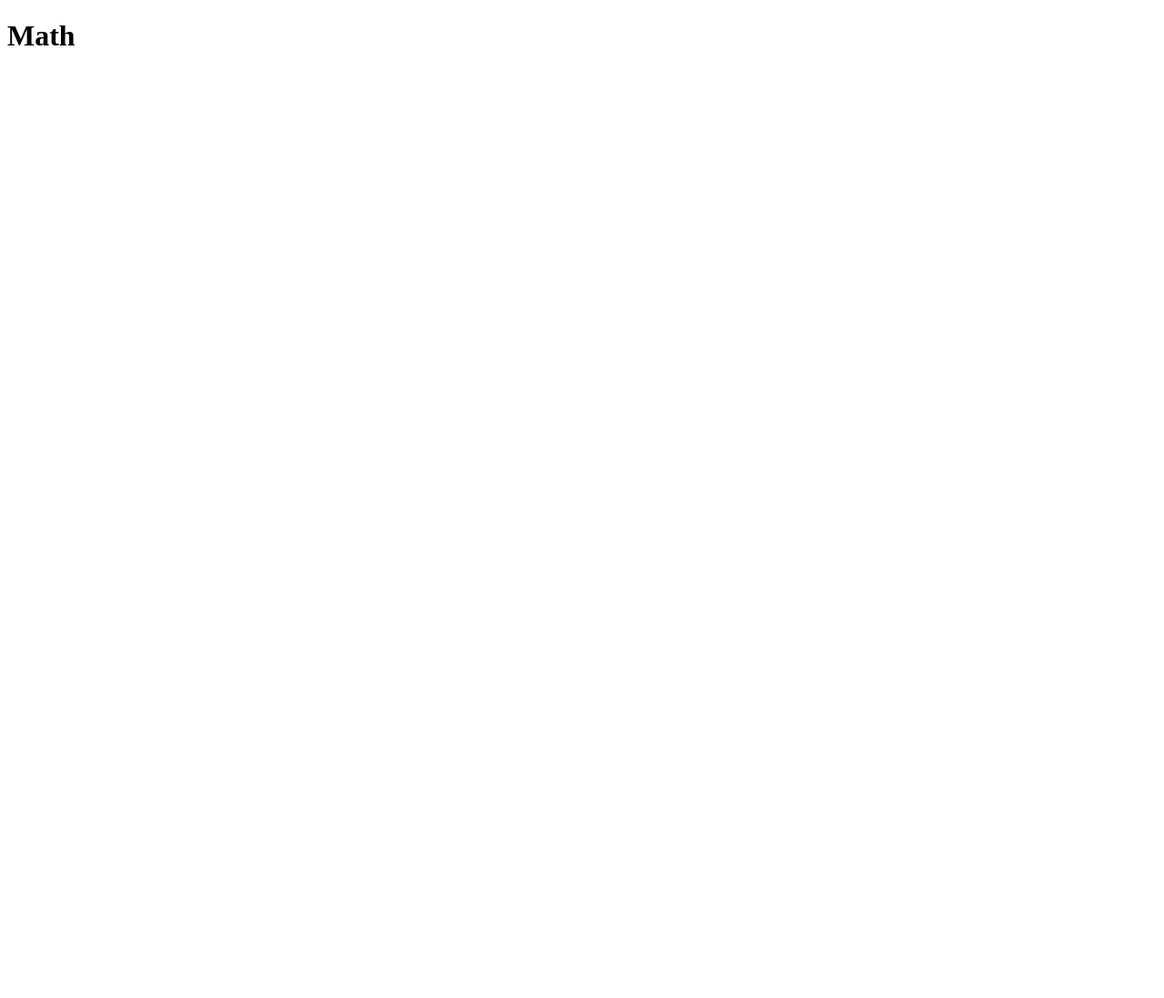
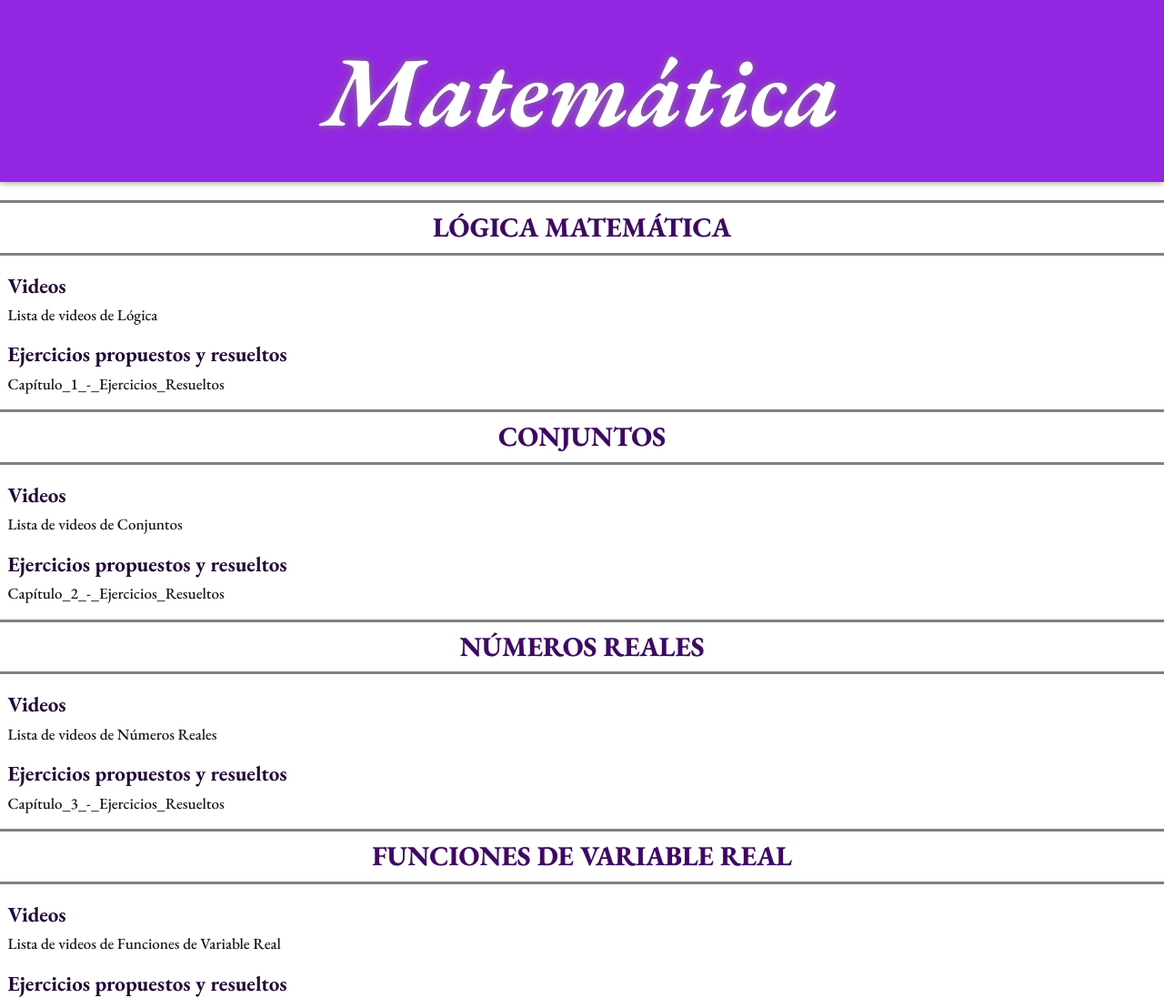
Before and after one commit to FabricioMoreno/Expol, a website: page source/html/math.html in a window 1280 px wide. Shown: the top 1097 px of the page at 91% size. Before the commit the page ends 800 px from the top, so only its background shows below. Drawn offline with nearby package versions, Linux system fonts and the light colour scheme.

Commit message:
Pagina de matematicas design,html y codigo terminado

```diff
--- a/source/css/allSubjects.css
+++ b/source/css/allSubjects.css
@@ -99,3 +99,6 @@ header.mainHeader .mainHeader_title
 {
     color: rgb(22, 21, 21);
 }
+.allTopics .topic div.links p.links_single a:focus{
+    color:#d6d0d0 ;
+}
--- /dev/null
+++ b/source/css/math/math.css
@@ -0,0 +1,19 @@
+header.mainHeader
+{
+    background-color: #9326E0;
+}
+header.mainHeader .mainHeader_title{
+    font-size: calc(2.8rem + 5vw);
+}
+.allTopics .topic header.headerTopic h2.headerTopic_title
+{
+    color: #3e0766;
+}
+
+.allTopics .topic div.links h3
+{
+    color: #220835;
+}
+.allTopics .topic div.links p.links_single a:hover{
+    text-decoration-color:#220835;
+}
--- a/source/html/math.html
+++ b/source/html/math.html
@@ -3,9 +3,23 @@
 <head>
     <meta charset="UTF-8">
     <meta name="viewport" content="width=device-width, initial-scale=1.0">
-    <title>Document</title>
+    <title>Matem&#225;tica</title>
+    <!-- Fonts -->
+    <link href="https://fonts.googleapis.com/css2?family=EB+Garamond:ital,wght@0,400;0,500;0,600;0,700;0,800;1,400;1,500;1,600;1,700;1,800&display=swap" rel="stylesheet">
+    <!--Normalize.css-->
+    <link rel="stylesheet" href="../css/normalize.css">
+    <!--My Stylus-->
+    <link rel="stylesheet" href="../css/allSubjects.css">
+    <link rel="stylesheet" href="../css/math/math.css">
 </head>
 <body>
-    <h1>Math</h1>
+    <header class="mainHeader">
+        <h1 class="mainHeader_title">Matem&#225;tica</h1>
+    </header>
+    <div id="allTopics" class="allTopics">
+        <!-- ESTRUCTURA GENERADA POR JAVASCRIPT -->
+    </div>
+
+    <script type="module" src="../js/math/math.js"></script>
 </body>
 </html>
--- /dev/null
+++ b/source/js/codes/generatesHtmlOfSubjects.js
@@ -0,0 +1,63 @@
+import elementOptions from './elementOptions.js'
+
+export default function(json){
+/*     import chemistryJson from '../chemistry/chemistryJson.js' */
+
+    let element = elementOptions()
+    let links = json
+
+    function loop(nameTopic,array){
+        //Recorrer todos los links del array classes
+        for(let i=0;i<links[nameTopic][array].length;i++){
+
+            let nameLink = links[nameTopic][array][i]['nameLink'];
+            let link = links[nameTopic][array][i]['url'];
+
+        //Ponerlos en formato html los links
+            element.addLink(link,nameLink)
+        }
+    }
+
+    /* Aqui comieza el programa y ordena todo el contenido
+    escrito en el chemistryJson*/
+
+    for(let topic in links){
+        let myTopic = links[topic]
+
+        element.addTitleTopic(myTopic['nameClass'])
+
+        let loopInClasses=loop,
+            loopInVideos= loop,
+            loopInExtras= loop,
+            loopInExercises = loop
+
+        if(myTopic['classes']){
+            element.addTitle('Teor&#237a Fundamentada')
+            loopInClasses(topic,'classes')
+        }
+
+        if(myTopic['videos']){
+            element.addTitle('Videos')
+            loopInVideos(topic,'videos')
+        }
+
+        if(myTopic['extras']){
+            element.addTitle('Recursos extras')
+            loopInExtras(topic,'extras')
+        }
+
+        if(myTopic['exercises']){
+            element.addTitle('Ejercicios propuestos y resueltos')
+            loopInExercises(topic,'exercises')
+        }
+
+
+
+        element.buildDivElement()
+        element.setDefaultValues()
+    }
+
+    //Muestra todo en formato html al recorrer todo el chemistryJson.js*/
+    element.showElement()
+
+}
--- /dev/null
+++ b/source/js/math/math.js
@@ -0,0 +1,5 @@
+import mathJson from '../math/mathJson.js'
+import generatesHtml from '../codes/generatesHtmlOfSubjects.js'
+
+let jsonOfMath = mathJson()
+generatesHtml(jsonOfMath)
--- /dev/null
+++ b/source/js/math/mathJson.js
@@ -0,0 +1,174 @@
+export default function(){
+    return{
+        "topic1":{
+            "nameClass":"L&#211;GICA MATEMÁTICA",
+            "videos":[
+                {
+                    "nameLink":"Lista de videos de L&#243gica",
+                    "url":"https://www.youtube.com/watch?v=emo9ta3DrLw&list=PLZuOw88bfWjvcOEOvy1iQus5AC8ByFxTK"
+                }
+            ],
+            "exercises":[
+                {
+                    "nameLink":"Capítulo_1_-_Ejercicios_Resueltos",
+                    "url":"https://res.cloudinary.com/doekxasxp/image/upload/v1600971332/Math/Cap%C3%ADtulo_1_-_Ejercicios_Resueltos_qxfhxt.pdf"
+                },
+            ]
+        },
+        "topic2":{
+            "nameClass":"CONJUNTOS",
+            "videos":[
+                {
+                    "nameLink":"Lista de videos de Conjuntos",
+                    "url":"https://www.youtube.com/watch?v=j-urQ6k7kRA&list=PLZuOw88bfWjtZNilvqAgBR6pzzIKa7oZS"
+                }
+            ],
+            "exercises":[
+                {
+                    "nameLink":"Capítulo_2_-_Ejercicios_Resueltos",
+                    "url":"https://res.cloudinary.com/doekxasxp/image/upload/v1600971332/Math/Cap%C3%ADtulo_2_-_Ejercicios_Resueltos_lsriqh.pdf"
+                }
+            ]
+        },
+        "topic3":{
+            "nameClass":"N&#218MEROS REALES",
+            "videos":[
+                {
+                    "nameLink":"Lista de videos de N&#250;meros Reales",
+                    "url":"https://www.youtube.com/playlist?list=PLZuOw88bfWjveD5sjMjvBTqSftPfwfDzJ"
+                }
+            ],
+            "exercises":[
+                {
+                    "nameLink":"Capítulo_3_-_Ejercicios_Resueltos",
+                    "url":"https://res.cloudinary.com/doekxasxp/image/upload/v1600971332/Math/Cap%C3%ADtulo_3_-_Ejercicios_Resueltos_f0rhlb.pdf"
+                }
+            ]
+        },
+        "topic4":{
+            "nameClass":"FUNCIONES DE VARIABLE REAL",
+            "videos":[
+                {
+                    "nameLink":"Lista de videos de Funciones de Variable Real",
+                    "url":"https://www.youtube.com/playlist?list=PLZuOw88bfWjutvII3X2EjTBWoFAhOeDvW"
+                }
+            ],
+            "exercises":[
+                {
+                    "nameLink":"Capítulo_4_-_Ejercicios_Resueltos",
+                    "url":"https://res.cloudinary.com/doekxasxp/image/upload/v1600971333/Math/Cap%C3%ADtulo_4_-_Ejercicios_Resueltos_sxrwkh.pdf"
+                }
+            ]
+        },
+        "topic5":{
+            "nameClass":" INTRODUCCI&#211;N AL C&#193;LCULO",
+            "videos":[
+                {
+                    "nameLink":"Introducci&#243;n al c&#225;lculo",
+                    "url":"https://www.youtube.com/watch?v=ws2TtbeN_t4&list=PLZuOw88bfWjtaQwm-ggR36f7AP0zqMtsM"
+                },
+                {
+                    "nameLink":"Continuidad en un punto",
+                    "url":"https://www.youtube.com/watch?v=Ga1BxeRhWl4&list=PLZuOw88bfWjsltgcYaa0J3LYiKc9hEN8f"
+                },
+                {
+                    "nameLink":"Derivada",
+                    "url":"https://www.youtube.com/watch?v=pHYscPEd32I&list=PLZuOw88bfWjtLb1DnlI1k6j2h9yq7D_y_"
+                }
+            ]
+        },
+        "topic6":{
+            "nameClass":"TRIGONOMETR&#205;A",
+            "videos":[
+                {
+                    "nameLink":"Lista de videos de Trigonometr&#237;a",
+                    "url":"https://www.youtube.com/watch?v=6A16IwrRKjs&list=PLZuOw88bfWjtsM3nGiwfedCRPLFQcNVYd"
+                }
+            ],
+            "exercises":[
+                {
+                    "nameLink":"Capítulo_5_-_Ejercicios_Resueltos",
+                    "url":"https://res.cloudinary.com/doekxasxp/image/upload/v1600971334/Math/Cap%C3%ADtulo_5_-_Ejercicios_Resueltos_l53dye.pdf"
+                }
+            ]
+        },
+        "topic7":{
+            "nameClass":" MATRICES Y SISTEMAS DE ECUACIONES LINEALES",
+            "videos":[
+                {
+                    "nameLink":"Lista de videos de Matrices y Sistemas de Ecuaciones Lineales",
+                    "url":"https://www.youtube.com/watch?v=MzS5pdTUhHQ&list=PLZuOw88bfWjtqjDpi-B_bFt_0b4sfJGys"
+                },
+                {
+                    "nameLink":"Otros videos de Matrices",
+                    "url":"https://www.youtube.com/playlist?list=PLZuOw88bfWjvWR-hXgOhgICzpfUABgvYC"
+                },
+                {
+                    "nameLink":"Otros videos de Sistemas de Ecuaciones Lineales",
+                    "url":"https://www.youtube.com/watch?v=oMV5HyLHhZw&list=PLZuOw88bfWjula_5d-tERIff0RZ3sPteG"
+                }
+            ],
+        },
+        "topic8":{
+            "nameClass":"GEOMETR&#205;A PLANA",
+            "videos":[
+                {
+                    "nameLink":"Lista de videos de Geometr&#237;a Plana",
+                    "url":"https://www.youtube.com/watch?v=MJb_kZZRAv4&list=PLZuOw88bfWjveR282MNKP6qFFNnql6at7"
+                }
+            ]
+        },
+        "topic9":{
+            "nameClass":" GEOMETR&#205;A DEL ESPACIO",
+            "videos":[
+                {
+                    "nameLink":"Lista de videos de Geometr&#237;a del Espacio",
+                    "url":"https://www.youtube.com/watch?v=YviUN_l8rNA&list=PLZuOw88bfWju7_KwvbowEA2FdpsEhOGgP"
+                }
+            ]
+        },
+        "topic10":{
+            "nameClass":" N&#218;MEROS COMPLEJOS",
+            "videos":[
+                {
+                    "nameLink":"Lista de videos de N&#250;meros Complejos",
+                    "url":"https://www.youtube.com/watch?v=AL5mFe24PkM&list=PLZuOw88bfWjv48LG6RgGaxEM3FwGniBDV"
+                }
+            ]
+        },
+        "topic11":{
+            "nameClass":" GEOMETRÍA ANAL&#205TICA",
+            "videos":[
+                {
+                    "nameLink":"Lista de videos de Geometr&#237;a Anal&#237;tica",
+                    "url":"https://www.youtube.com/watch?v=YOKyGRJpoIQ&list=PLZuOw88bfWjvRITqdLh933lqJeKXrQxhf"
+                }
+            ],
+            "exercises":[
+                {
+                    "nameLink":"Capítulo_11_-_Ejercicios_Resueltos",
+                    "url":"https://res.cloudinary.com/doekxasxp/image/upload/v1600971333/Math/Cap%C3%ADtulo_11_-_Ejercicios_Resueltos_nnjkok.pdf"
+                }
+            ]
+        },
+        "topic12":{
+            "nameClass":" COORDENADAS POLARES",
+            "videos":[
+                {
+                    "nameLink":"Lista de videos de Coordenadas Polares",
+                    "url":"https://www.youtube.com/watch?v=oeVW4dI-3iQ&list=PLZuOw88bfWjst8J-TCSS0UaLrR7B_ePTj"
+                }
+            ]
+        },
+        "topic13":{
+            "nameClass":" SISTEMAS DE ECUACIONES E INECUACIONES NO LINEALES",
+            "videos":[
+                {
+                    "nameLink":"Lista de videos de Sistemas de Ecuaciones e Inecuaciones no Lineales",
+                    "url":"https://www.youtube.com/watch?v=JPsze1l8-zM&list=PLZuOw88bfWjtqFCxp_TkXuXYcMorp_Ca0"
+                }
+            ]
+        },
+
+    }
+}
```
